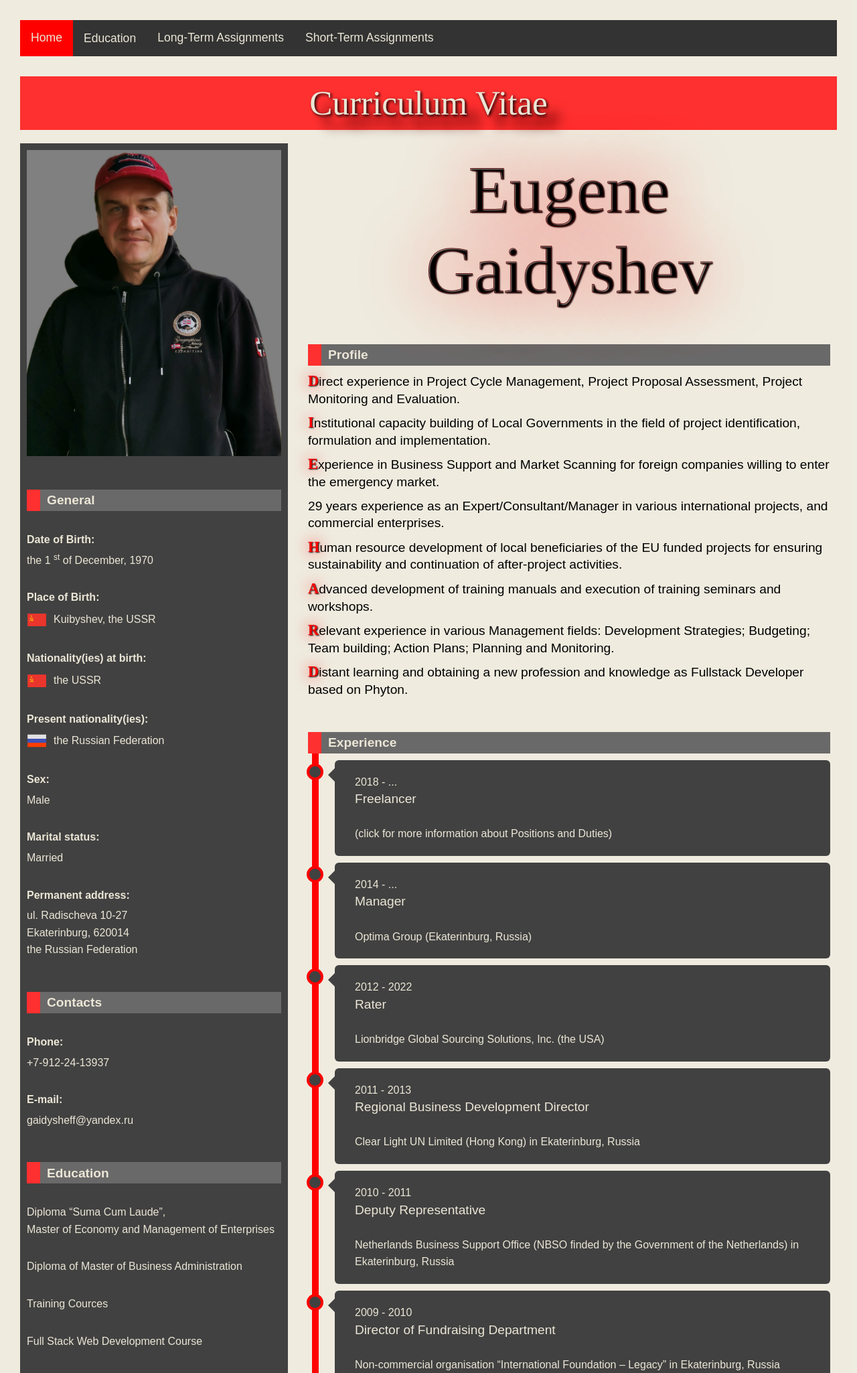
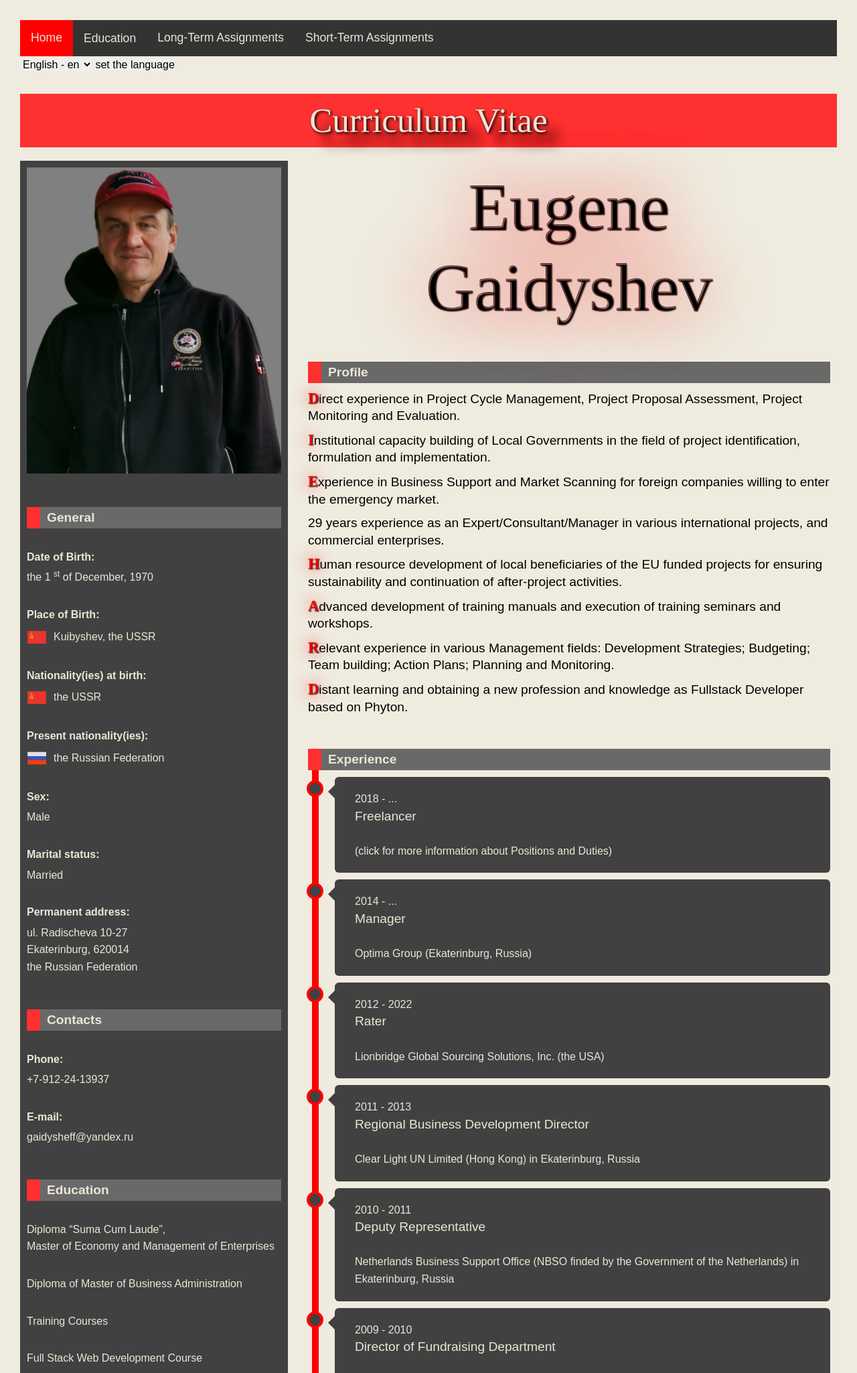
Before and after one commit to Gaidysheff/CV_new, a Django app: page / in a window 1280 px wide. Shown: the top 2050 px of the page at 67% size. Run offline with Django 4.2, Linux system fonts and the light colour scheme; some web fonts are replaced.

Commit message:
Starting the translation of the Front Page

```diff
--- a/Resume/Resume/urls.py
+++ b/Resume/Resume/urls.py
@@ -11,6 +11,8 @@
 urlpatterns = [
     path('admin/', admin.site.urls),
     path('', include('cv.urls')),
+	path('i18n/', include('django.conf.urls.i18n')),
+
 ]
 
 # if settings.DEBUG:
--- a/Resume/cv/templates/cv/base.html
+++ b/Resume/cv/templates/cv/base.html
@@ -4,7 +4,7 @@
     <meta charset="UTF-8" />
     <meta name="viewport" content="width=device-width, initial-scale=1.0" />
 
-    {% load static %}
+    {% load static %}{% load i18n %}
 
     <link
       href="https://fonts.googleapis.com/css2?family=Material+Symbols+Outlined:opsz,wght,FILL,GRAD@20..48,100..700,0..1,-50..200"
@@ -42,25 +42,26 @@
           <div class="header__inner">
             <div class="header__drop">
               <div class="topnav" id="myTopnav">
-                <a href="{% url 'home' %}" class="navbar_active">Home</a>
+                <a href="{% url 'home' %}" class="navbar_active">
+                  {% trans 'Home' %}</a>
                 <div class="navbar_dropdown">
                   <button class="dropbtn">
-                    Education
+                    {% trans 'Education' %}
                     <i class="fa fa-caret-down"></i>
                   </button>
                   <div class="dropdown-content">
                     <a href="{% url 'university' %}"
-                      >Saint-Petersburg State Marine Technical University</a
+                      >{% trans 'Saint-Petersburg State Marine Technical University' %}</a
                     >
                     <a href="{% url 'mba' %}"
-                      >The Urals-Siberia Institute of Business</a
+                      >{% trans 'The Urals-Siberia Institute of Business' %}</a
                     >
-                    <a href="{% url 'courses' %}">Training Courses</a>
-                    <a href="{% url 'it' %}">IT Course</a>
+                    <a href="{% url 'courses' %}">{% trans 'Training Courses' as Training_Courses %}{{Training_Courses}}</a>
+                    <a href="{% url 'it' %}">{% trans 'IT Course' %}</a>
                   </div>
                 </div>
-                <a href="{% url 'assignments' %}">Long-Term Assignments</a>
-                <a href="{% url 'assignments_st' %}">Short-Term Assignments</a>
+                <a href="{% url 'assignments' %}">{% trans 'Long-Term Assignments' %}</a>
+                <a href="{% url 'assignments_st' %}">{% trans 'Short-Term Assignments' %}</a>
                 <a
                   href="javascript:void(0);"
                   style="font-size: 15px"
@@ -71,6 +72,28 @@
               </div>
             </div>
           </div>
+
+          <!-- Translation -->
+          <form action="{% url 'set_language' %}" method="POST">
+            {% csrf_token %} <!-- Не забываем по csrf_token для POST запросов -->
+            <input type="hidden" name="next" value="{{ redirect_to }}">
+
+            <select name="language" id="">
+              {% get_available_languages as LANGUAGES %} <!-- получаем языки -->
+              {% get_language_info_list for LANGUAGES as languages %} <!-- Помещаем их в список languages -->
+
+              {% for language in languages %} <!-- Итерируясь по списку, выводим их название на языке пользователя и код -->
+                <option value="{{ language.code }}" {% if language.code == LANGUAGE_CODE %} selected {% endif %}>
+                  {{ language.name_local }} - {{ language.code }}
+                </option>
+              {% endfor %}
+
+            </select>
+
+            <input type="submit" class="btn-sm btn-outline-danger addition" value="{% trans 'set the language' %}">
+          </form>
+
+
         </div>
       </div>
 
--- a/Resume/cv/templates/cv/index.html
+++ b/Resume/cv/templates/cv/index.html
@@ -1,8 +1,21 @@
 {% extends 'cv/base.html' %} {% load static %} {% block content %}
-
+<!-- ---------------------------- -->
+{% load i18n %}
+<!-- ---------------------------- -->
+{% trans 'the Russian Federation' as the_Russian_Federation %}
+<!-- ---------------------------- -->
+{% trans 'Russian' as Russian %}
+<!-- ---------------------------- -->
+{% trans 'English' as English %}
+<!-- ---------------------------- -->
+{% trans 'German' as German %}
+<!-- ---------------------------- -->
+{% trans 'native' as native %}
+<!-- ---------------------------- -->
+<!-- ================================================================ -->
 <div class="container">
   <div class="CV_title">
-    <p>Curriculum Vitae</p>
+    <p>{% trans 'Curriculum Vitae' %}</p>
   </div>
   <section class="cover">
     <!-- __________________LEFT SIDE_______________________ -->
@@ -14,143 +27,149 @@
           alt="EUGENE-3"
         />
       </div>
+
       <div id="myName-smaller">
-        Eugene <br />
-        Gaidyshev
+        {% trans 'Eugene' %}
+        <br />
+        {% trans 'Gaidyshev' %}
       </div>
-
       <div class="cover__subsection">
         <div class="cover__red-box"></div>
-        <div class="cover__red_heading">General</div>
+        <div class="cover__red_heading">{% trans 'General' %}</div>
       </div>
-      <div class="cover__item-title">Date of Birth:</div>
-      <div class="cover__item-value">the 1 <sup>st</sup> of December, 1970</div>
-      <div class="cover__item-title">Place of Birth:</div>
+      <div class="cover__item-title">{% trans 'Date of Birth:' %}</div>
+      <div class="cover__item-value">
+        {% trans 'the 1 <sup>st</sup> of December, 1970' %}
+      </div>
+      <div class="cover__item-title">{% trans 'Place of Birth:' %}</div>
       <div class="cover__line_flag">
         <img
           src="{% static 'cv/images/images/icons8-ссср-48.png' %}"
           alt="USSR"
           class="cover__small_flag"
         />
-        <div class="cover__item-value">Kuibyshev, the USSR</div>
+        <div class="cover__item-value">{% trans 'Kuibyshev, the USSR' %}</div>
       </div>
-      <div class="cover__item-title">Nationality(ies) at birth:</div>
+      <div class="cover__item-title">
+        {% trans 'Nationality(ies) at birth:' %}
+      </div>
       <div class="cover__line_flag">
         <img
           src="{% static 'cv/images/images/icons8-ссср-48.png' %}"
           alt="USSR"
           class="cover__small_flag"
         />
-        <div class="cover__item-value">the USSR</div>
+        <div class="cover__item-value">{% trans 'the USSR' %}</div>
       </div>
-      <div class="cover__item-title">Present nationality(ies):</div>
+      <div class="cover__item-title">
+        {% trans 'Present nationality(ies):' %}
+      </div>
       <div class="cover__line_flag">
         <img
           src="{% static 'cv/images/images/icons8-россия-48.png' %}"
           alt="Russia"
           class="cover__small_flag"
         />
-        <div class="cover__item-value">the Russian Federation</div>
+        <div class="cover__item-value">{{ the_Russian_Federation }}</div>
       </div>
-      <div class="cover__item-title">Sex:</div>
-      <div class="cover__item-value">Male</div>
-      <div class="cover__item-title">Marital status:</div>
-      <div class="cover__item-value">Married</div>
-      <div class="cover__item-title">Permanent address:</div>
-      <div class="cover__item-value">ul. Radischeva 10-27</div>
-      <div class="cover__item-value">Ekaterinburg, 620014</div>
-      <div class="cover__item-value">the Russian Federation</div>
+      <div class="cover__item-title">{% trans 'Sex:' %}</div>
+      <div class="cover__item-value">{% trans 'Male' %}</div>
+      <div class="cover__item-title">{% trans 'Marital status:' %}</div>
+      <div class="cover__item-value">{% trans 'Married' %}</div>
+      <div class="cover__item-title">{% trans 'Permanent address:' %}</div>
+      <div class="cover__item-value">{% trans 'ul. Radischeva 10-27' %}</div>
+      <div class="cover__item-value">{% trans 'Ekaterinburg, 620014' %}</div>
+      <div class="cover__item-value">{{ the_Russian_Federation }}</div>
 
       <div class="cover__subsection">
         <div class="cover__red-box"></div>
-        <div class="cover__red_heading">Contacts</div>
+        <div class="cover__red_heading">{% trans 'Contacts' %}</div>
       </div>
-      <div class="cover__item-title">Phone:</div>
+      <div class="cover__item-title">{% trans 'Phone:' %}</div>
       <div class="cover__item-value">+7-912-24-13937</div>
-      <div class="cover__item-title">E-mail:</div>
+      <div class="cover__item-title">{% trans 'E-mail:' %}</div>
       <div class="cover__item-value">gaidysheff@yandex.ru</div>
 
       <div class="cover__subsection">
         <div class="cover__red-box"></div>
-        <div class="cover__red_heading">Education</div>
+        <div class="cover__red_heading">{% trans 'Education' %}</div>
       </div>
       <div class="cover__links-education">
         <a class="cover__education" href="{% url 'university' %}"
-          >Diploma “Suma Cum Laude”, <br />Master of Economy and Management of
-          Enterprises
-        </a>
+          >{% trans 'Diploma “Suma Cum Laude”, <br />Master of Economy and Management of Enterprises' %}</a
+        >
         <a class="cover__education" href="{% url 'mba' %}"
-          >Diploma of Master of Business Administration</a
+          >{% trans 'Diploma of Master of Business Administration' %}</a
         >
         <a class="cover__education" href="{% url 'courses' %}"
-          >Training Cources</a
+          >{{ Training_Courses }}</a
         >
         <a class="cover__education" href="{% url 'it' %}"
-          >Full Stack Web Development Course</a
+          >{% trans 'Full Stack Web Development Course' %}</a
         >
       </div>
 
       <div class="cover__subsection">
         <div class="cover__red-box"></div>
-        <div class="cover__red_heading">Languages</div>
+        <div class="cover__red_heading">{% trans 'Languages' %}</div>
       </div>
       <div class="cover__languages">
-        <div class="cover__grid-item">READ</div>
-        <div class="cover__grid-item">WRITE</div>
-        <div class="cover__grid-item">SPEAK</div>
-        <div class="cover__grid-item">UNDERSTAND</div>
+        <div class="cover__grid-item">{% trans 'READ' %}</div>
+        <div class="cover__grid-item">{% trans 'WRITE' %}</div>
+        <div class="cover__grid-item">{% trans 'SPEAK' %}</div>
+        <div class="cover__grid-item">{% trans 'UNDERSTAND' %}</div>
         <div class="cover__grid-item">
-          <div class="cover__subtitles">Russian</div>
+          <div class="cover__subtitles">{{Russian}}</div>
           <div class="cover__contain">
-            <div class="cover__skills Russian">native</div>
+            <div class="cover__skills Russian">{{native}}</div>
           </div>
-          <div class="cover__subtitles">English</div>
+          <div class="cover__subtitles">{{English}}</div>
           <div class="cover__contain">
             <div class="cover__skills English">70%</div>
           </div>
-          <div class="cover__subtitles">German</div>
+          <div class="cover__subtitles">{{German}}</div>
           <div class="cover__contain">
             <div class="cover__skills German">25%</div>
           </div>
         </div>
         <div class="grid-item">
-          <div class="cover__subtitles">Russian</div>
+          <div class="cover__subtitles">{{Russian}}</div>
           <div class="cover__contain">
-            <div class="cover__skills Russian">native</div>
+            <div class="cover__skills Russian">{{native}}</div>
           </div>
-          <div class="cover__subtitles">English</div>
+          <div class="cover__subtitles">{{English}}</div>
           <div class="cover__contain">
             <div class="cover__skills English">70%</div>
           </div>
-          <div class="cover__subtitles">German</div>
+          <div class="cover__subtitles">{{German}}</div>
           <div class="cover__contain">
             <div class="cover__skills German">25%</div>
           </div>
         </div>
         <div class="cover__grid-item">
-          <div class="cover__subtitles">Russian</div>
+          <div class="cover__subtitles">{{Russian}}</div>
           <div class="cover__contain">
-            <div class="cover__skills Russian">native</div>
+            <div class="cover__skills Russian">{{native}}</div>
           </div>
-          <div class="cover__subtitles">English</div>
+          <div class="cover__subtitles">{{English}}</div>
           <div class="cover__contain">
             <div class="cover__skills English">70%</div>
           </div>
-          <div class="cover__subtitles">German</div>
+          <div class="cover__subtitles">{{German}}</div>
           <div class="cover__contain">
             <div class="cover__skills German">25%</div>
           </div>
         </div>
         <div class="cover__grid-item">
-          <div class="cover__subtitles">Russian</div>
+          <div class="cover__subtitles">{{Russian}}</div>
           <div class="cover__contain">
-            <div class="cover__skills Russian">native</div>
+            <div class="cover__skills Russian">{{native}}</div>
           </div>
-          <div class="cover__subtitles">English</div>
+          <div class="cover__subtitles">{{English}}</div>
           <div class="cover__contain">
             <div class="cover__skills English English_understand">90%</div>
           </div>
-          <div class="cover__subtitles">German</div>
+          <div class="cover__subtitles">{{German}}</div>
           <div class="cover__contain">
             <div class="cover__skills German">25%</div>
           </div>
@@ -159,7 +178,9 @@
 
       <div class="cover__subsection">
         <div class="cover__red-box"></div>
-        <div class="cover__red_heading">Skills in Web Development</div>
+        <div class="cover__red_heading">
+          {% trans 'Skills in Web Development' %}
+        </div>
       </div>
       <div class="cover__skill-logos">
         <div class="cover__image">
@@ -291,52 +312,43 @@
 
     <article class="cover__right_side">
       <div id="myName">
-        Eugene <br />
-        Gaidyshev
+        {% trans 'Eugene' %}
+        <br />
+        {% trans 'Gaidyshev' %}
       </div>
       <div class="cover__subsection">
         <div class="cover__red-box"></div>
-        <div class="cover__red_heading">Profile</div>
+        <div class="cover__red_heading">{% trans 'Profile' %}</div>
       </div>
       <div>
         <div class="cover__profile red_start">
-          Direct experience in Project Cycle Management, Project Proposal
-          Assessment, Project Monitoring and Evaluation.
+          {% trans 'Direct experience in Project Cycle Management, Project Proposal Assessment, Project Monitoring and Evaluation.' %}
         </div>
         <div class="cover__profile red_start">
-          Institutional capacity building of Local Governments in the field of
-          project identification, formulation and implementation.
+          {% trans 'Institutional capacity building of Local Governments in the field of project identification, formulation and implementation.' %}
         </div>
         <div class="cover__profile red_start">
-          Experience in Business Support and Market Scanning for foreign
-          companies willing to enter the emergency market.
+          {% trans 'Experience in Business Support and Market Scanning for foreign companies willing to enter the emergency market.' %}
         </div>
         <div class="cover__profile">
-          29 years experience as an Expert/Consultant/Manager in various
-          international projects, and commercial enterprises.
+          {% trans '29 years experience as an Expert/Consultant/Manager in various international projects, and commercial enterprises.' %}
         </div>
         <div class="cover__profile red_start">
-          Human resource development of local beneficiaries of the EU funded
-          projects for ensuring sustainability and continuation of after-project
-          activities.
+          {% trans 'Human resource development of local beneficiaries of the EU funded projects for ensuring sustainability and continuation of after-project activities.' %}
         </div>
         <div class="cover__profile red_start">
-          Advanced development of training manuals and execution of training
-          seminars and workshops.
+          {% trans 'Advanced development of training manuals and execution of training seminars and workshops.' %}
         </div>
         <div class="cover__profile red_start">
-          Relevant experience in various Management fields: Development
-          Strategies; Budgeting; Team building; Action Plans; Planning and
-          Monitoring.
+          {% trans 'Relevant experience in various Management fields: Development Strategies; Budgeting; Team building; Action Plans; Planning and Monitoring.' %}
         </div>
         <div class="cover__profile red_start">
-          Distant learning and obtaining a new profession and knowledge as
-          Fullstack Developer based on Phyton.
+          {% trans 'Distant learning and obtaining a new profession and knowledge as Fullstack Developer based on Phyton.' %}
         </div>
       </div>
       <div class="cover__subsection">
         <div class="cover__red-box"></div>
-        <div class="cover__red_heading">Experience</div>
+        <div class="cover__red_heading">{% trans 'Experience' %}</div>
       </div>
 
       <!-- __________________EXPERIENCE_______________________ -->
@@ -501,7 +513,7 @@
   </div>
 </footer>
 
-<button onclick="topFunction()" id="myBtn" title="Go to top">
+<button onclick="topFunction()" id="myBtn" title="{% translate 'Go to top' %}">
   <div class="pulse">
     <span class="material-symbols-outlined"> arrow_upward </span>
   </div>
```
Also changed, not shown: Resume/Resume/settings.py (+10 -0 lines), Resume/cv/locale/ru/LC_MESSAGES/django.po (added), 2 other files.
